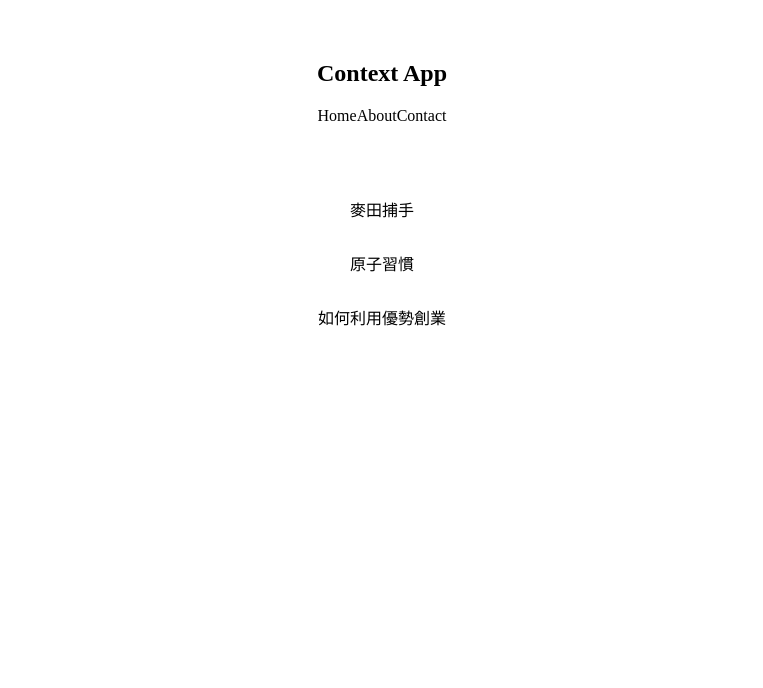
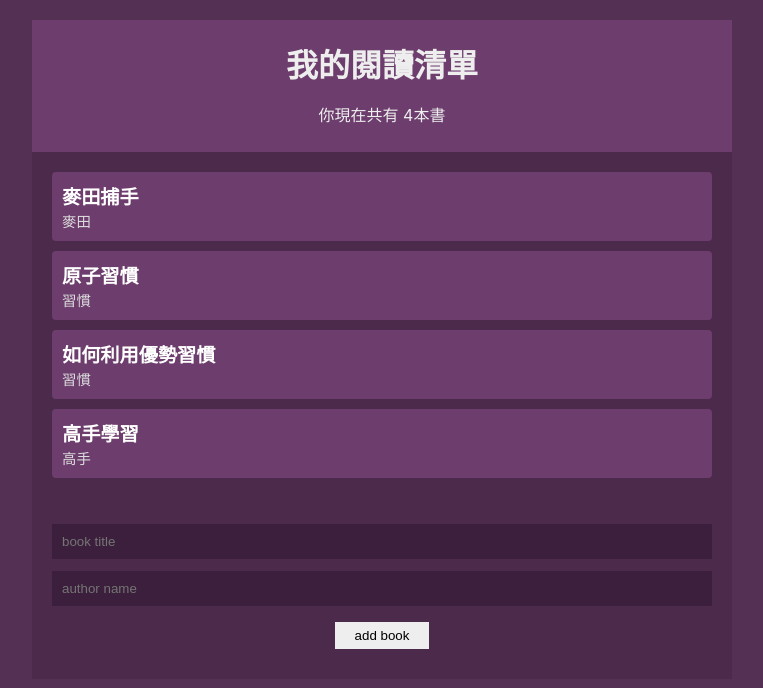
Before and after one commit to CHEN-YI-TING/react_context_api_practice, a React (Create React App) app: page / in a window 1280 px wide. Shown: the top 688 px of the page, without its empty margins (258-1021 px from the left). Built offline with nearby package versions, Linux system fonts and the light colour scheme.

Commit message:
provide is complete

```diff
--- a/package.json
+++ b/package.json
@@ -9,6 +9,7 @@
     "react": "^17.0.2",
     "react-dom": "^17.0.2",
     "react-scripts": "5.0.0",
+    "uuid": "^8.3.2",
     "web-vitals": "^2.1.4"
   },
   "scripts": {
--- a/src/App.css
+++ b/src/App.css
@@ -1,33 +1,76 @@
+body {
+  margin: 0;
+  font-family: -apple-system, BlinkMacSystemFont, "Segoe UI", "Roboto", "Oxygen",
+    "Ubuntu", "Cantarell", "Fira Sans", "Droid Sans", "Helvetica Neue",
+    sans-serif;
+  -webkit-font-smoothing: antialiased;
+  -moz-osx-font-smoothing: grayscale;
+  background: #553055;
+}
 .App {
-  max-width: 400px;
-  margin: 30px auto;
+  background: #4c2a4c;
+  margin: 20px auto;
+  width: 90%;
+  max-width: 700px;
+  color: #eee;
+}
+.navbar {
+  padding: 10px 20px;
   text-align: center;
+  background: #6d3d6d;
 }
-
-nav {
-  padding: 10px;
-}
-
-nav ul {
-  padding: 0;
-}
-
-nav ul li {
-  display: inline-block;
+.navbar h1 {
+  margin: 10px 0;
 }
 
 .book-list {
-  padding: 20px;
-  margin-bottom: 20px;
+  margin: 20px;
 }
-
 .book-list ul {
   padding: 0;
   list-style-type: none;
 }
+.book-list li {
+  background: #6d3d6d;
+  border-radius: 4px;
+  padding: 10px;
+  cursor: pointer;
+  margin: 10px 0;
+}
+.book-list li:hover {
+  opacity: 0.7;
+  text-decoration: line-through;
+}
+.book-list .title {
+  font-weight: bold;
+  color: #fff;
+  font-size: 1.2em;
+}
+.book-list .author {
+  font-size: 0.9em;
+  color: #ddd;
+}
+.empty {
+  margin: 20px;
+  text-align: center;
+}
 
-.book-list li {
+form {
+  padding: 20px;
+}
+input[type="text"] {
+  width: 100%;
   padding: 10px;
-  margin: 10px;
-  border-radius: 10px;
+  box-sizing: border-box;
+  margin: 6px 0;
+  background: #3c1f3c;
+  color: #fff;
+  border: 0;
 }
+input[type="submit"] {
+  margin: 10px auto;
+  background: #eee;
+  border: 0;
+  padding: 6px 20px;
+  display: block;
+}
--- a/src/App.js
+++ b/src/App.js
@@ -1,15 +1,17 @@
 import "./App.css";
 import Navbar from "./components/Navbar";
+import BookProvider from "./contexts/BookContext";
 import BookList from "./components/BookList";
-import ThemeContextProvider from "./contexts/ThemeContext";
+import BookForm from "./components/BookForm";
 
 function App() {
   return (
     <div className="App">
-      <ThemeContextProvider>
+      <BookProvider>
         <Navbar />
         <BookList />
-      </ThemeContextProvider>
+        <BookForm />
+      </BookProvider>
     </div>
   );
 }
--- /dev/null
+++ b/src/components/BookDetails.js
@@ -0,0 +1,12 @@
+import React, { useContext } from "react";
+import { BookContext } from "../contexts/BookContext";
+
+export default function BookDetails({ book }) {
+  const { removeBook } = useContext(BookContext);
+  return (
+    <li onClick={() => removeBook(book.id)}>
+      <div className="title">{book.title}</div>
+      <div className="author">{book.author}</div>
+    </li>
+  );
+}
--- /dev/null
+++ b/src/components/BookForm.js
@@ -0,0 +1,34 @@
+import React, { useContext, useState } from "react";
+import { BookContext } from "../contexts/BookContext";
+
+function BookForm() {
+  const { addBook } = useContext(BookContext);
+  const [title, setTitle] = useState("");
+  const [author, setAuthor] = useState("");
+  const handleSubmit = (e) => {
+    e.preventDefault();
+    //console.log(title, author);
+    addBook(title, author);
+    setTitle("");
+    setAuthor("");
+  };
+  return (
+    <form onSubmit={handleSubmit}>
+      <input
+        type="text"
+        placeholder="book title"
+        value={title}
+        onChange={(e) => setTitle(e.target.value)}
+      />
+      <input
+        type="text"
+        placeholder="author name"
+        value={author}
+        onChange={(e) => setAuthor(e.target.value)}
+      />
+      <input type="submit" value="add book" />
+    </form>
+  );
+}
+
+export default BookForm;
--- a/src/components/BookList.js
+++ b/src/components/BookList.js
@@ -1,14 +1,19 @@
-import React from "react";
+import React, { useContext } from "react";
+import { BookContext } from "../contexts/BookContext";
+import BookDetails from "./BookDetails";
 
 function BookList() {
-  return (
+  const { books } = useContext(BookContext);
+  return books.length ? (
     <div className="book-list">
       <ul>
-        <li>麥田捕手</li>
-        <li>原子習慣</li>
-        <li>如何利用優勢創業</li>
+        {books.map((book) => {
+          return <BookDetails book={book} key={book.id} />;
+        })}
       </ul>
     </div>
+  ) : (
+    <div className="empty">目前沒有需要閱讀的清單</div>
   );
 }
 
--- a/src/components/Navbar.js
+++ b/src/components/Navbar.js
@@ -1,16 +1,14 @@
-import React, { Component } from "react";
+import React, { useContext } from "react";
+import { BookContext } from "../contexts/BookContext";
 
-function Navbar() {
+const Navbar = () => {
+  const { books } = useContext(BookContext);
   return (
-    <nav>
-      <h1>Context App</h1>
-      <ul>
-        <li>Home</li>
-        <li>About</li>
-        <li>Contact</li>
-      </ul>
-    </nav>
+    <div className="navbar">
+      <h1>我的閱讀清單</h1>
+      <p>{`你現在共有 ${books.length}本書`}</p>
+    </div>
   );
-}
+};
 
 export default Navbar;
--- /dev/null
+++ b/src/contexts/BookContext.js
@@ -0,0 +1,31 @@
+import React, { createContext, useState } from "react";
+import { v4 as uuid } from "uuid";
+
+//now we have a context object
+export const BookContext = createContext();
+
+//create the provider and its functionality-->provider
+const BookProvider = (props) => {
+  const [books, setBooks] = useState([
+    { title: "麥田捕手", author: "麥田", id: 1 },
+    { title: "原子習慣", author: "習慣", id: 2 },
+    { title: "如何利用優勢習慣", author: "習慣", id: 3 },
+    { title: "高手學習", author: "高手", id: 4 },
+  ]);
+
+  //for the pages that we want to access the context object's value--->consumer
+  const addBook = (title, author) => {
+    setBooks([...books, { title, author, id: uuid() }]);
+  };
+  //filter if true retain & false remove
+  const removeBook = (id) => {
+    setBooks(books.filter((book) => book.id !== id));
+  };
+  return (
+    <BookContext.Provider value={{ books, addBook, removeBook }}>
+      {props.children}
+    </BookContext.Provider>
+  );
+};
+
+export default BookProvider;
--- a/src/contexts/ThemeContext.js
+++ /dev/null
@@ -1,20 +0,0 @@
-import React, { createContext, Component } from "react";
-
-export const ThemeContext = createContext();
-
-class ThemeContextProvider extends Component {
-  state = {
-    isLightTheme: true,
-    light: { syntax: "#555", ui: "#ddd", bg: "#eee" },
-    dark: { syntax: "#ddd", ui: "#333", bg: "#555" },
-  };
-  render() {
-    return (
-      <ThemeContext.Provider value={{ ...this.state }}>
-        {this.props.children}
-      </ThemeContext.Provider>
-    );
-  }
-}
-
-export default ThemeContextProvider;
```
Also changed, not shown: 1 other file (tests, documents, lock files or other folders).
